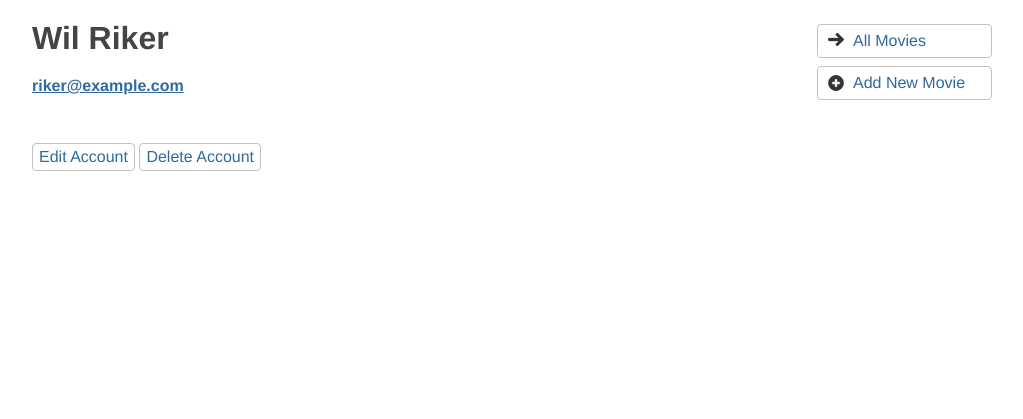
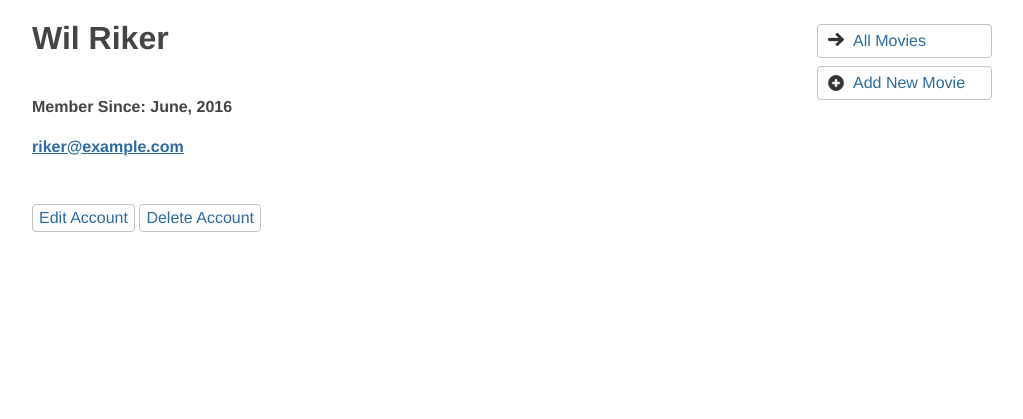
Before and after one commit to timproctor/mock_rails_app, a Rails app: page /users/4 in a window 1280 px wide. Shown: the part 60-479 px from the top of the page, without its empty margins (128-1151 px from the left). Run offline with Rails 7, Linux system fonts and the light colour scheme; style sheets or scripts are compiled from the project's sources; some libraries are stand-ins or nearby versions.

Commit message:
Passing show user member since.

```diff
--- a/flix/app/helpers/users_helper.rb
+++ b/flix/app/helpers/users_helper.rb
@@ -8,4 +8,12 @@ module UsersHelper
     end
   end
 
+  def member_since(user)
+    user.created_at
+  end
+
+  def member_since_format(user)
+    member_since(user).strftime("%B, %Y")
+  end
+
 end
--- a/flix/app/views/users/show.html.erb
+++ b/flix/app/views/users/show.html.erb
@@ -4,6 +4,9 @@
       <h1>
         <%= @user.name %>
       </h1>
+      <h4>
+        Member Since: <%= member_since_format(@user)%>
+      </h4>
       <h2>
         <%= mail_to(@user.email) %>
       </h2>
```
Also changed, not shown: flix/spec/features/show_user_spec.rb (+1 -1 lines), 1 other file.
